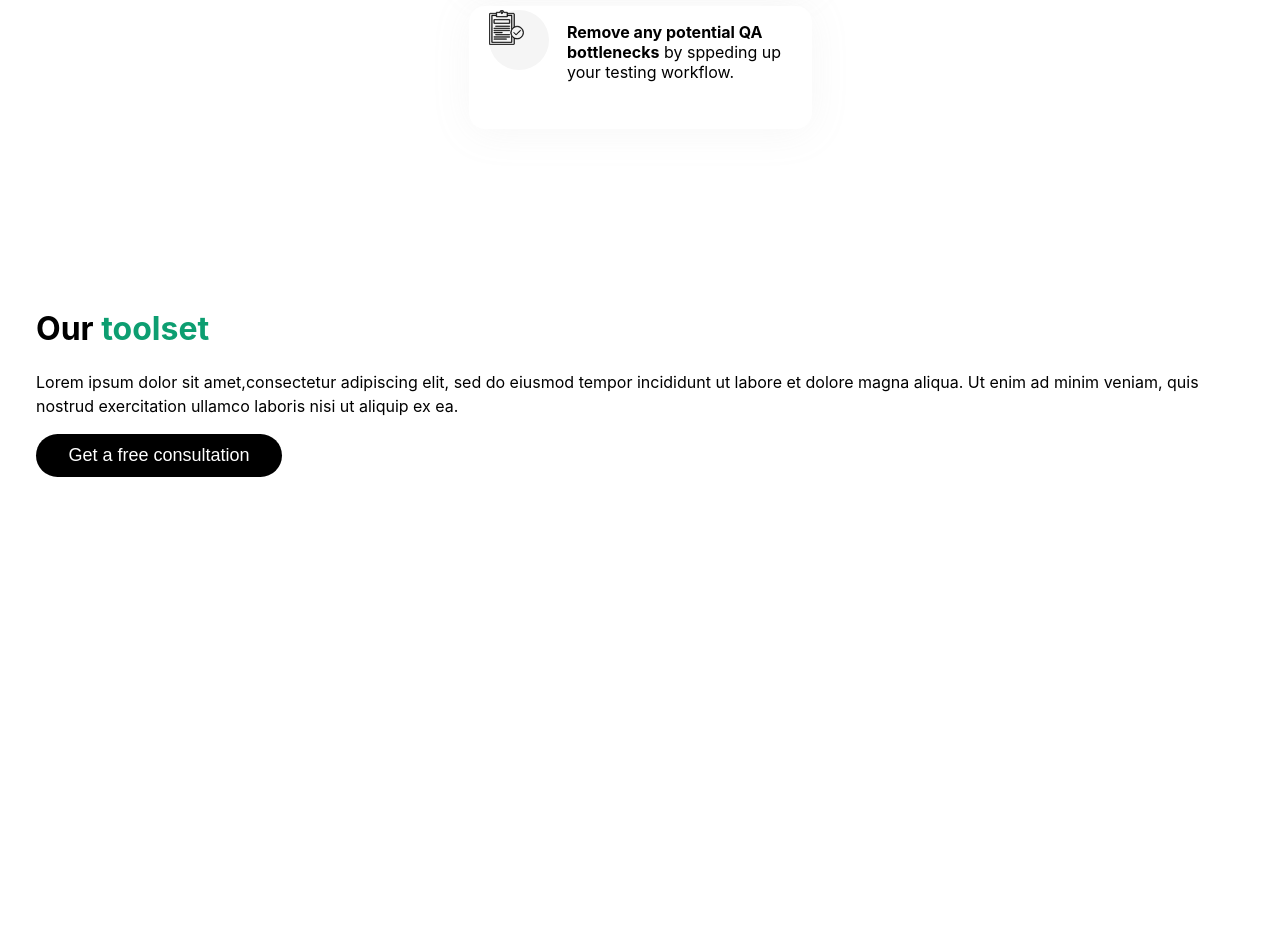
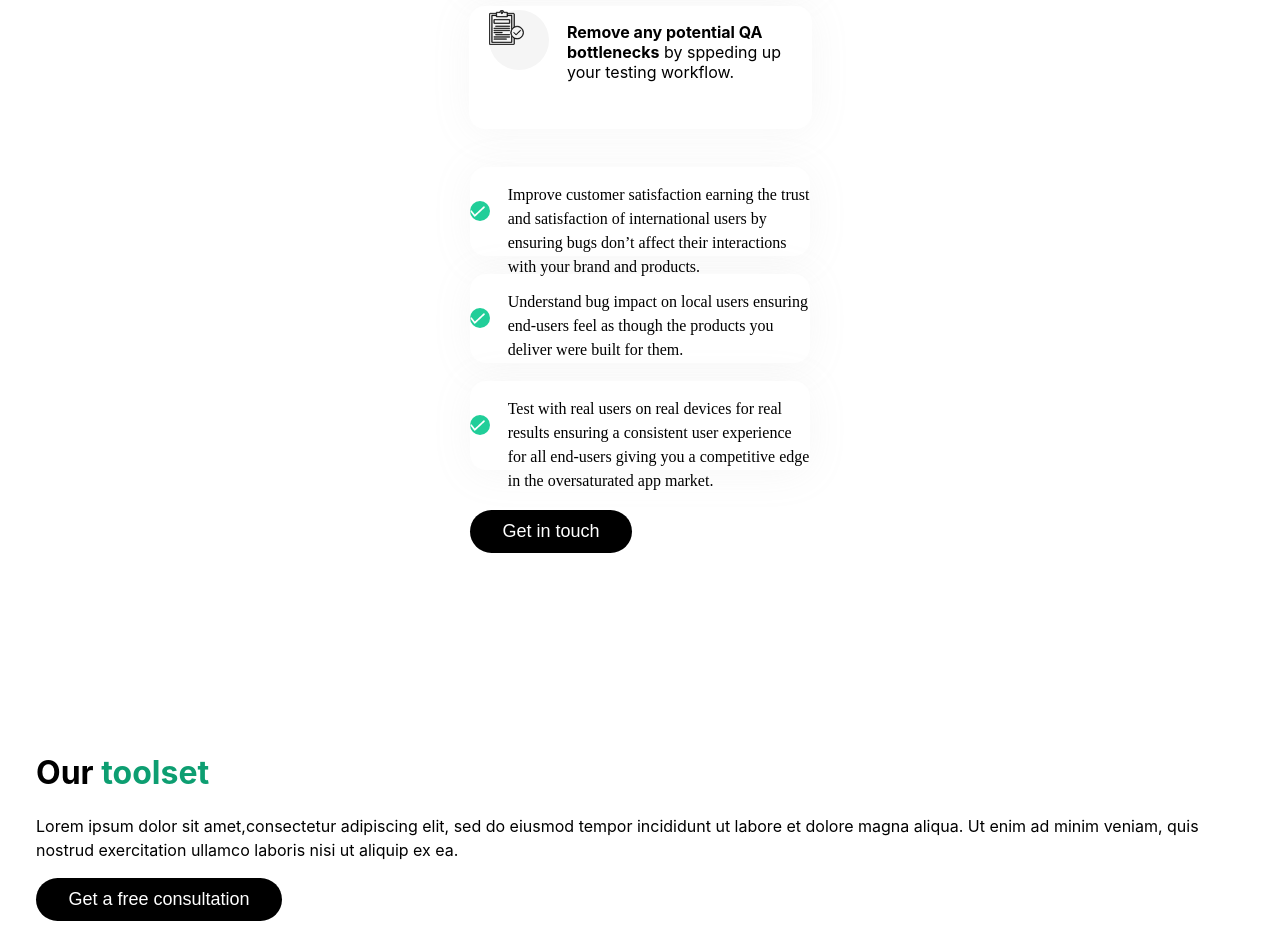
Before and after one commit to a11ysolutions/website, a React (Create React App) app: page /functional in a window 1280 px wide. Shown: the part 3327-4253 px from the top of the page. Before the commit the page ends 3840 px from the top, so only its background shows below. Built offline with nearby package versions, Linux system fonts and the light colour scheme.

Commit message:
feat: add second batch of Check Cards in functional view

```diff
--- a/src/Components/Functional/Functional.js
+++ b/src/Components/Functional/Functional.js
@@ -129,6 +129,42 @@ function Functional() {
           </AchievementCard>
         </div>
       </div>
+      <div className="functional-header-text-button">
+
+        <div style={{ marginTop: "18px" }}>
+          <CheckCard>
+            <p>
+              Improve customer satisfaction earning the
+              trust and satisfaction of international users
+              by ensuring bugs don’t affect their
+              interactions with your brand and products.
+            </p>
+          </CheckCard>
+        </div>
+        <div style={{ marginTop: "18px" }}>
+          <CheckCard>
+            <p>
+              Understand bug impact on local users
+              ensuring end-users feel as though the
+              products you deliver were built for them.
+            </p>
+          </CheckCard>
+        </div>
+        <div style={{ marginTop: "18px" }}>
+          <CheckCard>
+            <p>
+              Test with real users on real devices for real
+              results ensuring a consistent user
+              experience for all end-users giving you a
+              competitive edge in the oversaturated app
+              market.
+            </p>
+          </CheckCard>
+        </div>
+        <div style={{ marginTop: "40px" }}>
+          <Button>Get in touch</Button>
+        </div>
+      </div>
       <Toolset />
     </div>
   );
```
